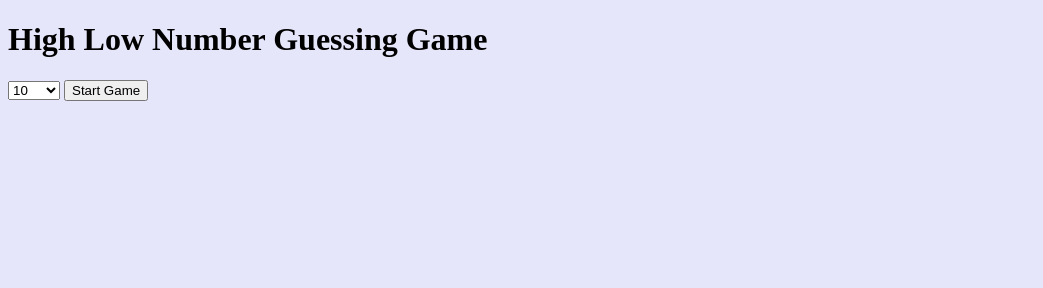
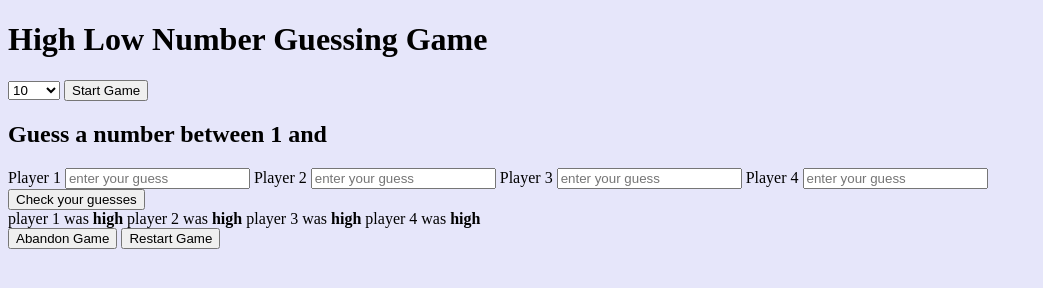
Before and after one commit to Mong005e/guessing_game, a website: page public/public-index.html in a window 1280 px wide. Shown: the whole page, without its empty margins (0-1043 px from the left). Drawn offline with Linux system fonts and the light colour scheme.

Commit message:
Outline complete for client view

```diff
--- a/public/client.js
+++ b/public/client.js
@@ -7,8 +7,10 @@ function onReady () {
 }
 
 function startButton () {
-  var highRange = $('#drop-down').val();
-  console.log(highRange);
+  var highRange = {
+    max: $('#drop-down').val()
+  };
+  console.log('selected high range:', highRange);
 
   $.ajax({
     url: '/startGame',
--- a/public/public-index.html
+++ b/public/public-index.html
@@ -15,5 +15,24 @@
       <option value="1000">1000</option>
     </select>
     <button id="start" type="button" name="button">Start Game</button>
+    <h2>Guess a number between 1 and <span id="max-value"></span></h2>
+    <div class="game-div">
+      <p>Player 1 </p><input type="text" id="user-guess-1" placeholder="enter your guess">
+      <p>Player 2 </p><input type="text" id="user-guess-2" placeholder="enter your guess">
+      <p>Player 3 </p><input type="text" id="user-guess-3" placeholder="enter your guess">
+      <p>Player 4 </p><input type="text" id="user-guess-4" placeholder="enter your guess">
+    </div>
+    <button type="button" id="check-guesses">Check your guesses</button>
+    <div class="result-div">
+      <p>player 1 was <strong id="player-1-results">high</strong></p>
+      <p>player 2 was <strong id="player-2-results">high</strong></p>
+      <p>player 3 was <strong id="player-3-results">high</strong></p>
+      <p>player 4 was <strong id="player-4-results">high</strong></p>
+    </div>
+    <div>
+      <button type="button" id="abandon-button">Abandon Game</button>
+      <button type="button" id="restart-button">Restart Game</button>
+    </div>
+
   </body>
 </html>
--- a/public/style.css
+++ b/public/style.css
@@ -1,3 +1,9 @@
 body{
   background-color: lavender
 }
+input {
+  /*display: inline;*/
+}
+p {
+  display: inline;
+}
```
Also changed, not shown: server.js (+5 -4 lines).
